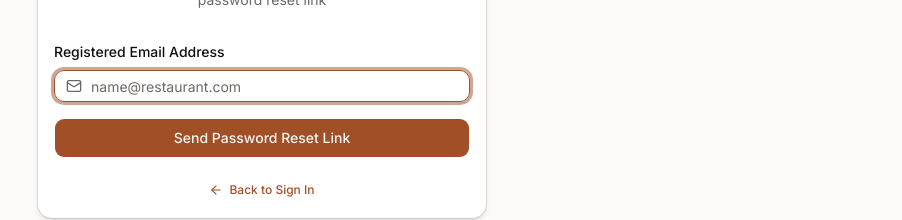
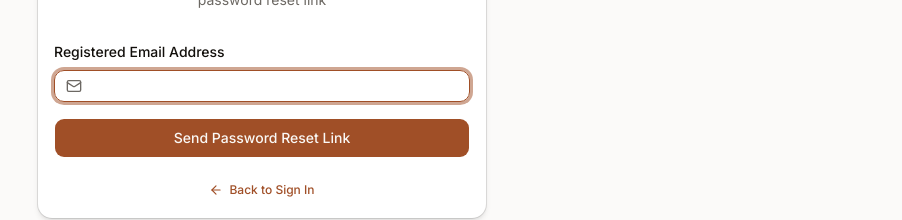
Before and after one commit to Shubham062004/Oven_Xpress, a Next.js app: page /forgot-password in a window 1280 px wide. Shown: the part 406-626 px from the top of the page, without its empty margins (378-1280 px from the left). Built offline with nearby package versions, Linux system fonts and the light colour scheme.

Commit message:
feat: add forgot password form component for authentication flow

```diff
--- a/src/components/auth/forgot-password-form.tsx
+++ b/src/components/auth/forgot-password-form.tsx
@@ -72,7 +72,7 @@ export function ForgotPasswordForm() {
                 required
                 value={emailValue}
                 onChange={(e) => setEmailValue(e.target.value)}
-                placeholder="name@restaurant.com"
+                // placeholder="example@ovenxpress.com"
                 className="pl-9"
                 aria-describedby={state?.fieldErrors?.email ? 'email-error' : undefined}
               />
```
